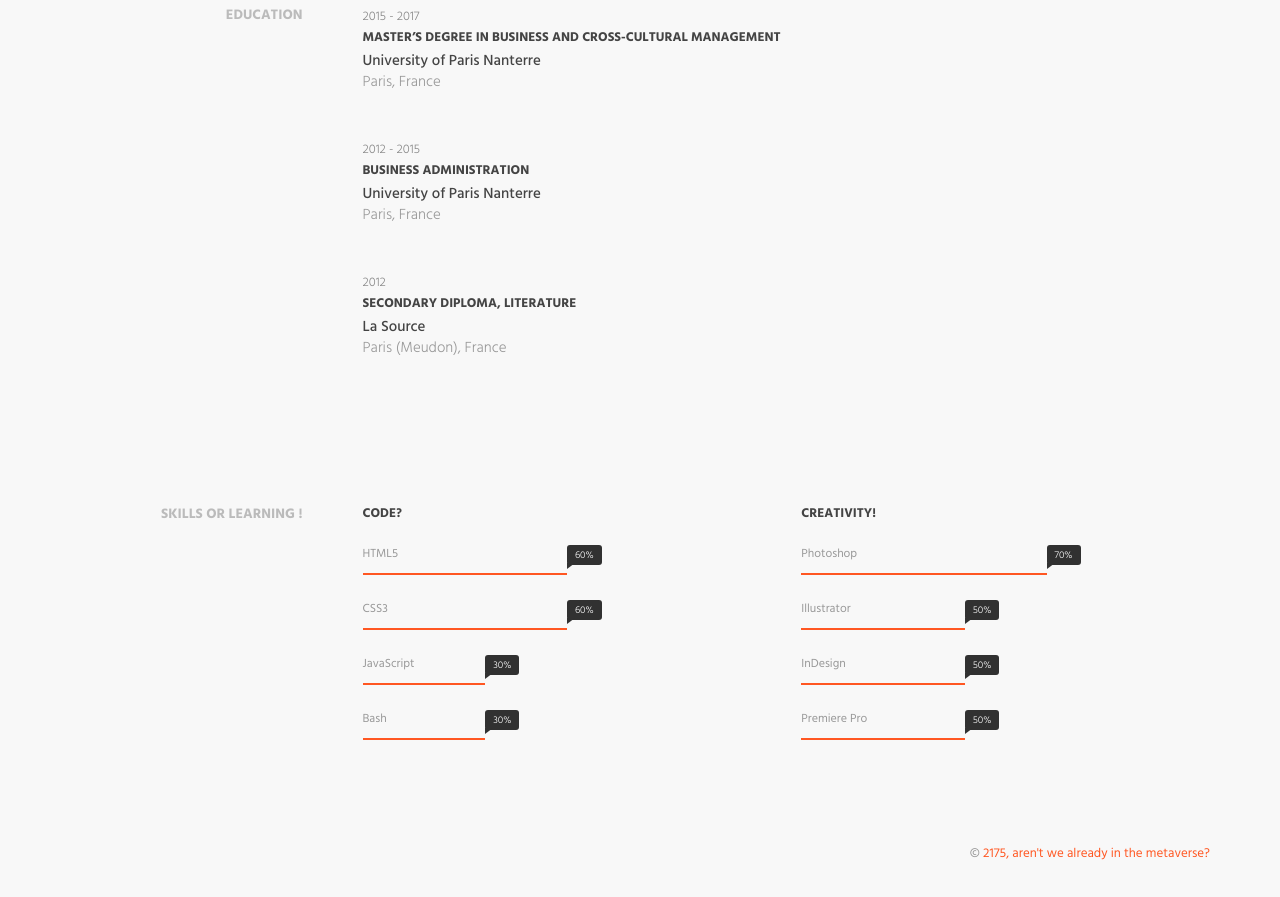
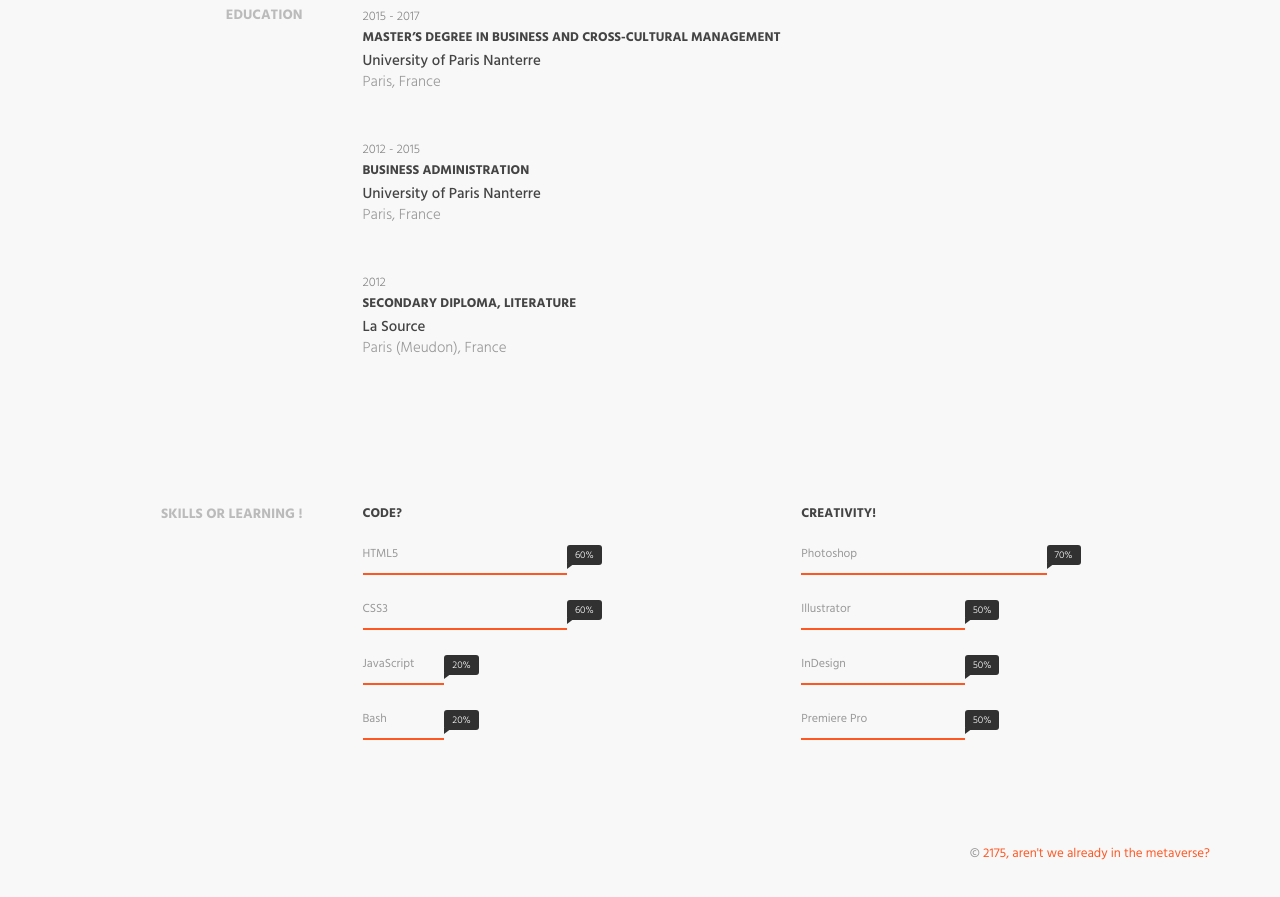
Before and after one commit to GabZoFar/gabzofar.github.io, a plain HTML site: page index.html in a window 1280 px wide. Shown: the part 935-1832 px from the top of the page. Drawn offline with Linux system fonts and the light colour scheme; files that its build step writes are made by us from their sources.

Commit message:
coquilles + 20% bash/js

```diff
--- a/index.html
+++ b/index.html
@@ -63,7 +63,7 @@
                     I started digging into IT in middle school by creating my first game server of a well known online MMO.
 I was the IT person who was able to set up the server, communicate on appropriate channels and animate the community.
 As soon as this experience ended, my craving for learning new tricks and workarounds in IT never stopped !
-<br>After digging in the car industry (eCommerce) and telcos (gaming), am now part of exaQuark, a startup for spatial networking to connect bots, drones and 7 billion people together.
+<br>After digging in the car industry (eCommerce) and telcos (gaming), I am now part of exaQuark, a startup for spatial networking to connect bots, drones and 7 billion people together. Yes !
 <br>Let's talk about decentralised technologies (blockchain, distributed) & XR in gaming and beyond.
                 </p>
 
@@ -400,8 +400,8 @@ work-history-wrapper -->
 
                                 <div class="progress">
                                     <div class="progress-bar" role="progressbar" aria-valuenow="75" aria-valuemin="0"
-                                         aria-valuemax="100" style="width: 30%;"><span
-                                            class="progress-percent"> 30%</span>
+                                         aria-valuemax="100" style="width: 20%;"><span
+                                            class="progress-percent"> 20%</span>
                                     </div>
                                 </div>
                                 <!-- /.progress -->
@@ -413,8 +413,8 @@ work-history-wrapper -->
 
                                 <div class="progress">
                                     <div class="progress-bar" role="progressbar" aria-valuenow="55" aria-valuemin="0"
-                                         aria-valuemax="100" style="width: 30%;"><span
-                                            class="progress-percent"> 30%</span>
+                                         aria-valuemax="100" style="width: 20%;"><span
+                                            class="progress-percent"> 20%</span>
                                     </div>
                                 </div>
                                 <!-- /.progress -->
```
